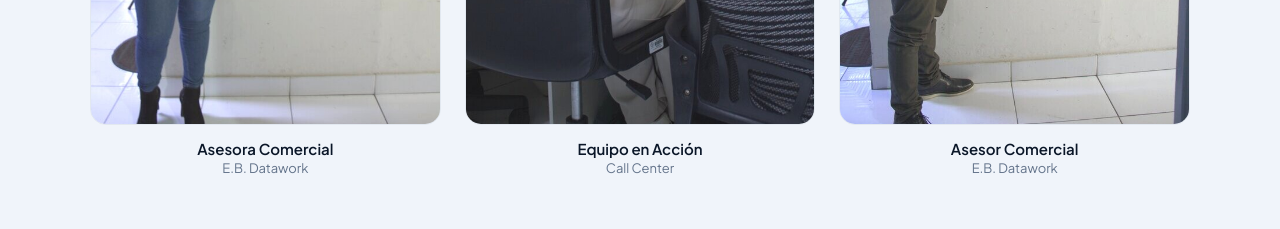
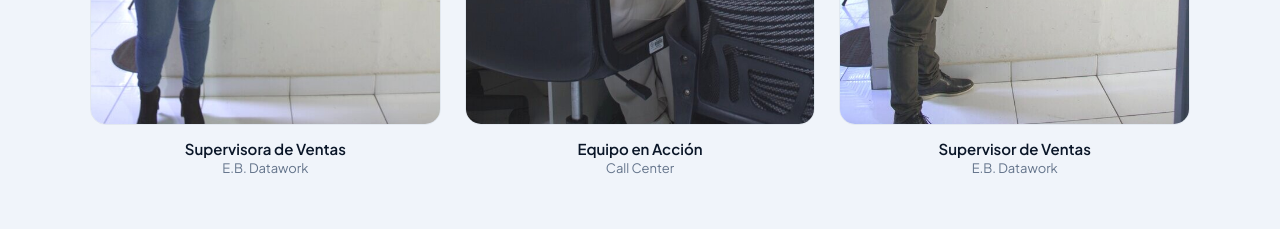
Before and after one commit to johnmica1993-svg/Datawork-web, a plain HTML site: page index.html in a window 1280 px wide. Shown: the part 3940-4169 px from the top of the page. Drawn offline with Linux system fonts and the light colour scheme.

Commit message:
Fix: supervisor/a de ventas labels
Co-Authored-By: Claude Opus 4.6 (1M context) <noreply@anthropic.com>

```diff
--- a/index.html
+++ b/index.html
@@ -1747,7 +1747,7 @@ input[type="range"]::-moz-range-thumb {
     <div class="equipo-grid">
       <div class="equipo-card reveal">
         <img src="equipo1.jpg" alt="Asesora Comercial de E.B. Datawork" class="equipo-photo">
-        <div class="equipo-role">Asesora Comercial</div>
+        <div class="equipo-role">Supervisora de Ventas</div>
         <div class="equipo-sub">E.B. Datawork</div>
       </div>
       <div class="equipo-card reveal">
@@ -1757,7 +1757,7 @@ input[type="range"]::-moz-range-thumb {
       </div>
       <div class="equipo-card reveal">
         <img src="equipo3.jpg" alt="Asesor Comercial de E.B. Datawork" class="equipo-photo">
-        <div class="equipo-role">Asesor Comercial</div>
+        <div class="equipo-role">Supervisor de Ventas</div>
         <div class="equipo-sub">E.B. Datawork</div>
       </div>
     </div>
```
